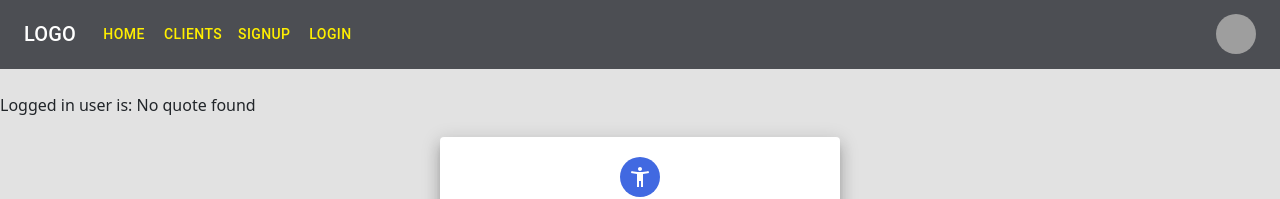
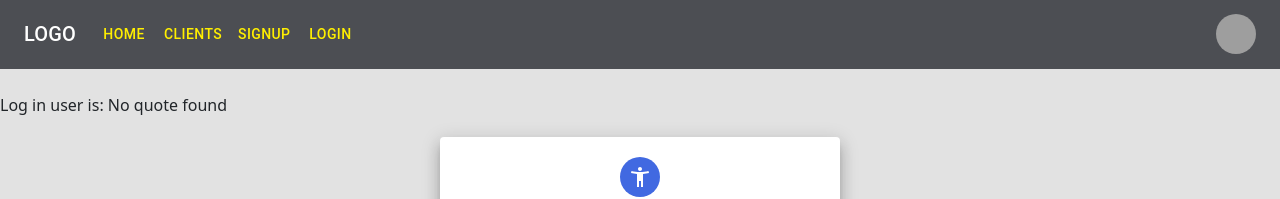
Before and after one commit to zainaligit/react, a React (Create React App) app: page /clients in a window 1280 px wide. Shown: the top 199 px of the page. Built offline with nearby package versions, Linux system fonts and the light colour scheme; grey boxes are pictures that could not be loaded.

Commit message:
text change in line no 77

```diff
--- a/src/Clients.jsx
+++ b/src/Clients.jsx
@@ -74,7 +74,7 @@ const AddClients = () => {
         <>
             <div style={{ backgroundColor: '#E2E2E2', height: '90vh' }}>
                 <br />
-                <p>Logged in user is: {quote || 'No quote found'}</p>
+                <p>Log in user is: {quote || 'No quote found'}</p>
                 <Grid>
                     <Paper elevation={10} style={{ padding: 20, width: 400, height: '80vh', margin: '20px auto' }}>
                         <Grid align='center'>
```
